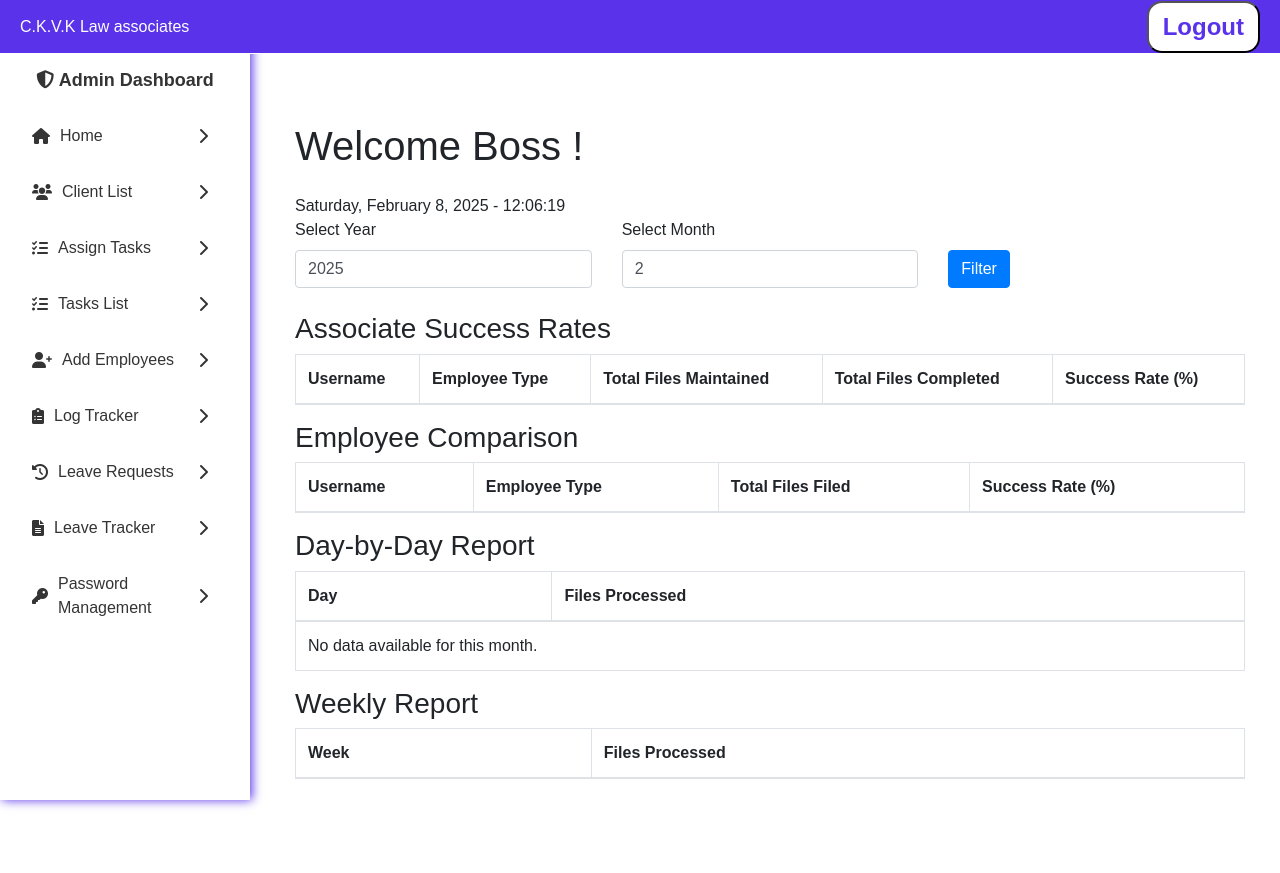
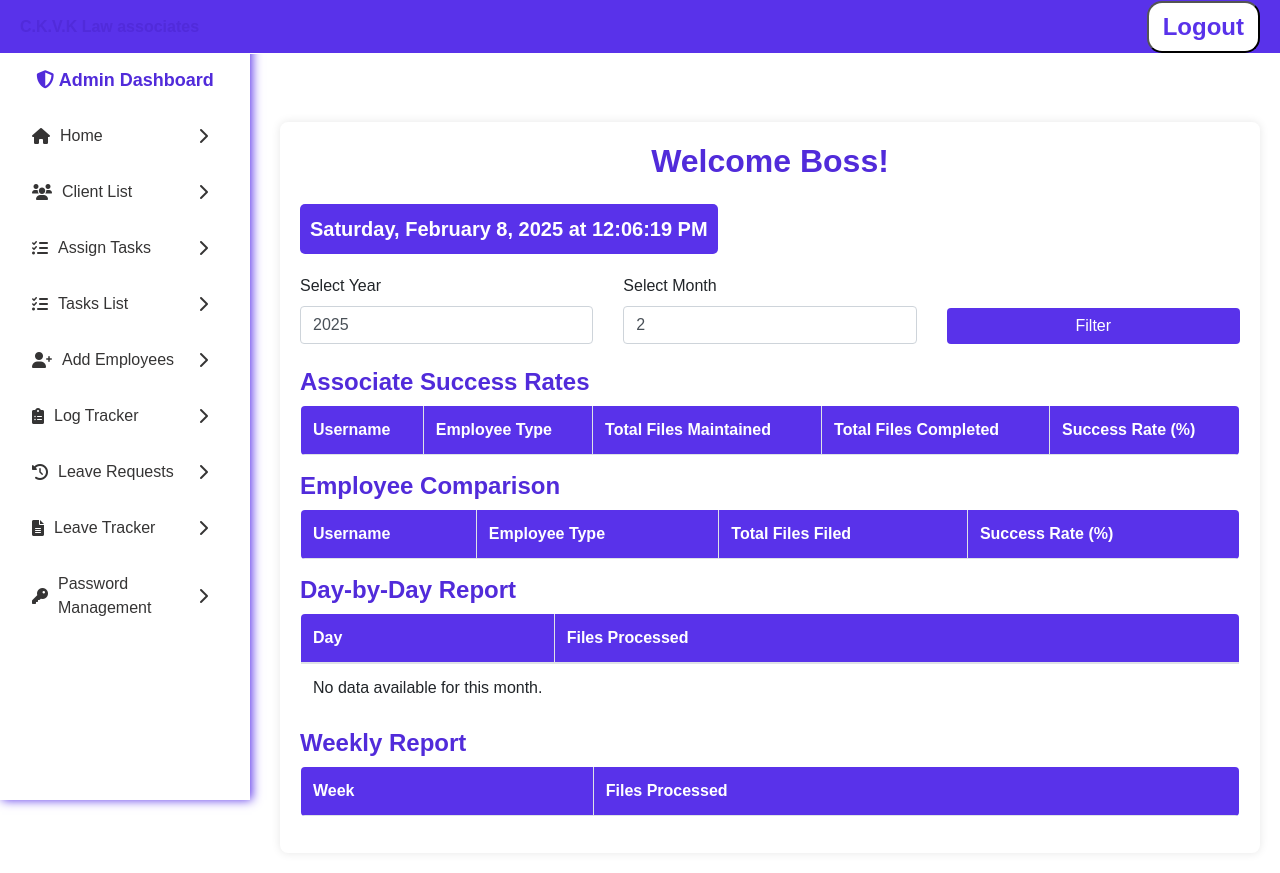
Before and after one commit to vinaykalwala/ClientKyc, a Django app: page /superuser-dashboard/ in a window 1280 px wide. Before the commit the page ends 808 px from the top, so only its background shows below. Run offline with Django 5.2, Linux system fonts and the light colour scheme; the visitor is signed in with stand-in values (Sample User, id 1); data comes from the database, SQL or seed files in the repository; lists and menus that the app fills with data are empty; some libraries are stand-ins or nearby versions.

Commit message:
Super Admin design compleated

```diff
--- a/templates/superuser_dashboard.html
+++ b/templates/superuser_dashboard.html
@@ -6,34 +6,91 @@
     <meta name="viewport" content="width=device-width, initial-scale=1.0">
     <title>Superuser Dashboard</title>
     <link rel="stylesheet" href="https://maxcdn.bootstrapcdn.com/bootstrap/4.5.2/css/bootstrap.min.css">
+    <style>
+        body {
+            background-color: #f8f9fa;
+            font-family: Arial, sans-serif;
+        }
+
+        .container {
+            background: #ffffff;
+            padding: 20px;
+            border-radius: 8px;
+            box-shadow: 0px 0px 10px rgba(0, 0, 0, 0.1);
+        }
+
+        .table {
+            background: #fff;
+            border-radius: 5px;
+            overflow: hidden;
+        }
+
+        .table th {
+            background: rgba(89, 50, 234, 1);
+            color: white;
+        }
+
+        .table-hover tbody tr:hover {
+            background: #e9ecef;
+        }
+
+        .btn-primary {
+            background: rgba(89, 50, 234, 1);
+            border: none;
+        }
+
+        .btn-primary:hover {
+            background: rgb(81, 43, 218);
+        }
+        h2 {
+            text-align: center;
+            color: rgb(81, 43, 218);
+            font-weight: 600;
+        }
+        h4 {
+            color: rgb(81, 43, 218);
+            font-weight: 600;
+        }
+
+        .clock {
+            font-size: 20px;
+            font-weight: bold;
+            padding: 10px;
+            background: rgba(89, 50, 234, 1);
+            color: white;
+            display: inline-block;
+            border-radius: 5px;
+            margin-bottom: 20px;
+        }
+    </style>
 </head>
 {% extends 'base.html' %} {% block content %}
 
 <body>
     <div class="container mt-5">
-        <h1 class="mb-4">Welcome Boss !</h1>
+        <h2 class="mb-4">Welcome Boss!</h2>
         <div class="clock" id="clock"></div>
 
         <!-- Year and Month Selection -->
         <form method="get" class="mb-4">
             <div class="row">
-                <div class="col">
+                <div class="col-md-4">
                     <label for="year">Select Year</label>
                     <input type="number" name="year" id="year" class="form-control" value="{{ year }}">
                 </div>
-                <div class="col">
+                <div class="col-md-4">
                     <label for="month">Select Month</label>
                     <input type="number" name="month" id="month" class="form-control" value="{{ month }}">
                 </div>
-                <div class="col align-self-end">
-                    <button type="submit" class="btn btn-primary">Filter</button>
+                <div class="col-md-4 align-self-end">
+                    <button type="submit" class="btn btn-primary w-100">Filter</button>
                 </div>
             </div>
         </form>
 
         <!-- Success Rate Table for Associates -->
-        <h3>Associate Success Rates</h3>
-        <table class="table table-bordered">
+        <h4>Associate Success Rates</h3>
+        <table class="table table-bordered table-hover">
             <thead>
                 <tr>
                     <th>Username</th>
@@ -57,8 +114,8 @@
         </table>
 
         <!-- Employee Comparison Table -->
-        <h3>Employee Comparison</h3>
-        <table class="table table-bordered">
+        <h4>Employee Comparison</h3>
+        <table class="table table-bordered table-hover">
             <thead>
                 <tr>
                     <th>Username</th>
@@ -80,8 +137,8 @@
         </table>
 
         <!-- Day-by-Day Report -->
-        <h3>Day-by-Day Report</h3>
-        <table class="table table-bordered">
+        <h4>Day-by-Day Report</h3>
+        <table class="table table-bordered table-hover">
             <thead>
                 <tr>
                     <th>Day</th>
@@ -102,10 +159,9 @@
             </tbody>
         </table>
 
-
         <!-- Weekly Report -->
-        <h3>Weekly Report</h3>
-        <table class="table table-bordered">
+        <h4>Weekly Report</h3>
+        <table class="table table-bordered table-hover">
             <thead>
                 <tr>
                     <th>Week</th>
@@ -122,32 +178,18 @@
             </tbody>
         </table>
     </div>
+
     <script>
-        // Clock Functionality
         function updateClock() {
             const now = new Date();
-            const hours = String(now.getHours()).padStart(2, '0');
-            const minutes = String(now.getMinutes()).padStart(2, '0');
-            const seconds = String(now.getSeconds()).padStart(2, '0');
-            const day = now.toLocaleString('en-us', {
-                weekday: 'long'
-            });
-            const date = now.getDate();
-            const month = now.toLocaleString('en-us', {
-                month: 'long'
-            });
-            const year = now.getFullYear();
-
-            const timeString = `${day}, ${month} ${date}, ${year} - ${hours}:${minutes}:${seconds}`;
+            const timeString = now.toLocaleString('en-US', { weekday: 'long', year: 'numeric', month: 'long', day: 'numeric', hour: '2-digit', minute: '2-digit', second: '2-digit' });
             document.getElementById('clock').textContent = timeString;
         }
-        setInterval(updateClock, 1000); // Update clock every second
+        setInterval(updateClock, 1000);
     </script>
 
-    <script src="https://code.jquery.com/jquery-3.5.1.slim.min.js"></script>
-    <script src="https://cdn.jsdelivr.net/npm/@popperjs/core@2.9.2/dist/umd/popper.min.js"></script>
-    <script src="https://maxcdn.bootstrapcdn.com/bootstrap/4.5.2/js/bootstrap.min.js"></script>
+    <script src="https://code.jquery.com/jquery-3.5.1.min.js"></script>
+    <script src="https://cdn.jsdelivr.net/npm/bootstrap@4.5.2/dist/js/bootstrap.bundle.min.js"></script>
     {% endblock %}
 </body>
-
 </html>
```
